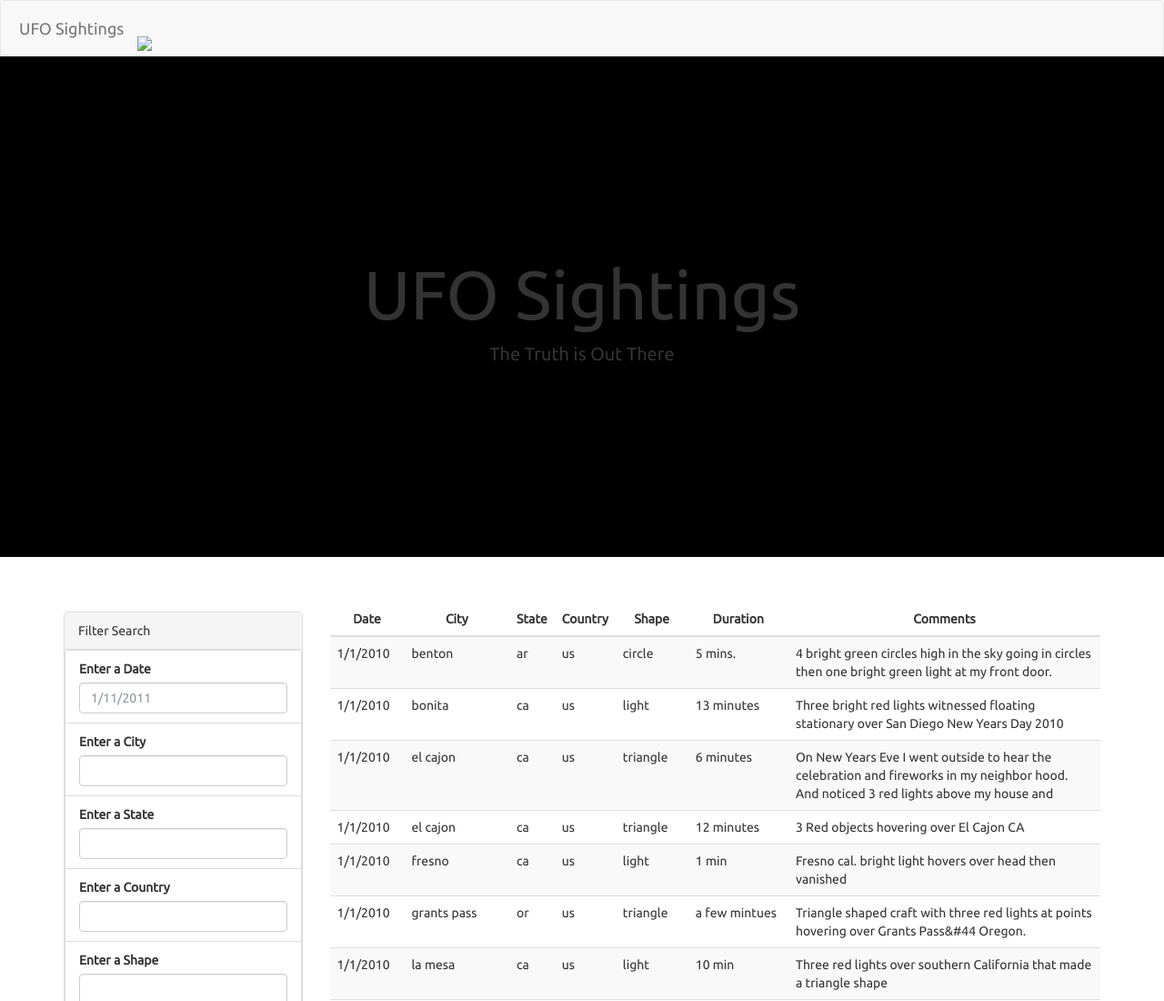
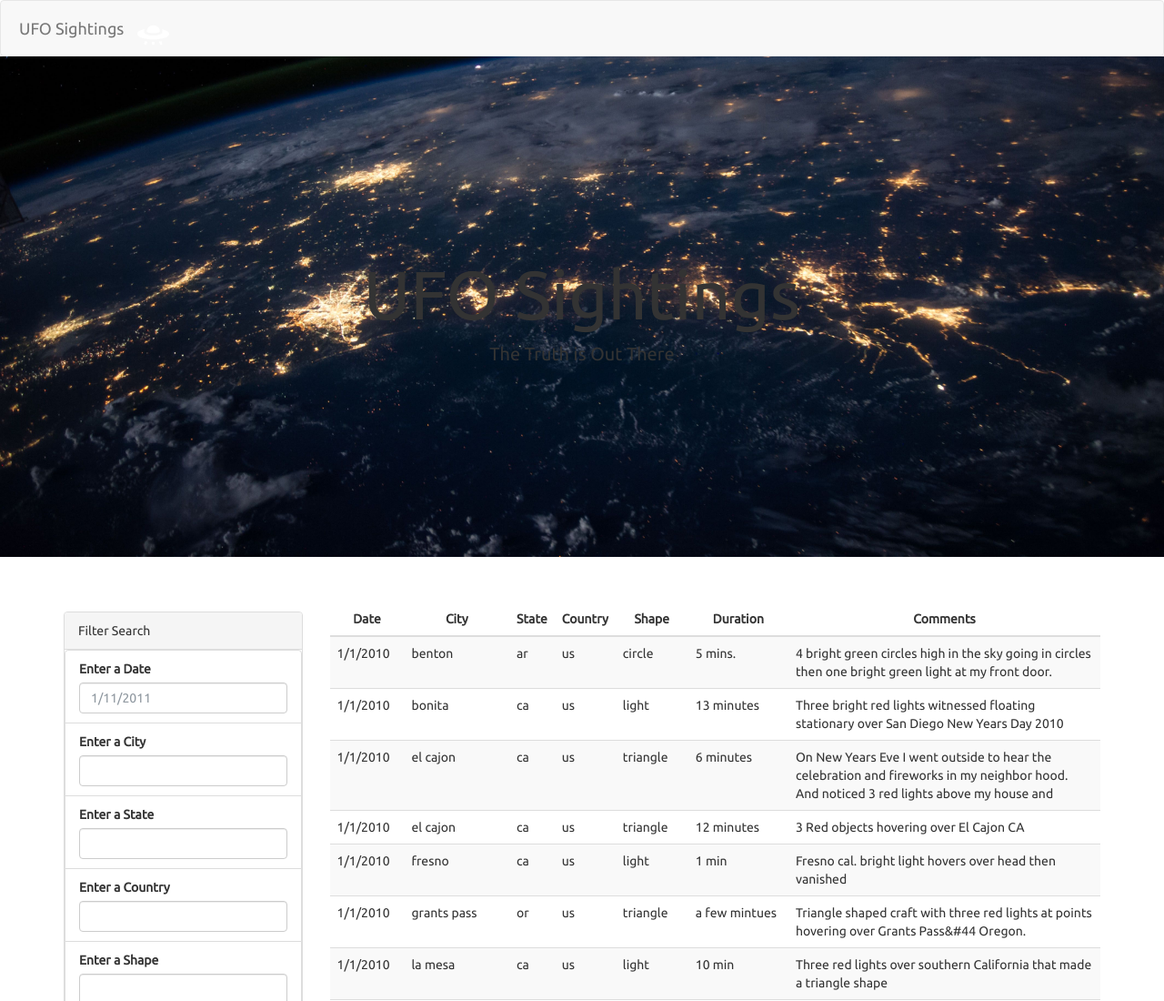
Before and after one commit to skunnath2020/javascript-challenge, a plain HTML site: page index.html in a window 1280 px wide. Shown: the top 1100 px of the page at 91% size. Drawn offline with nearby package versions, Linux system fonts and the light colour scheme; files that its build step writes are made by us from their sources.

Commit message:
Fixed git page error

```diff
--- a/index.html
+++ b/index.html
@@ -7,7 +7,7 @@
   <meta name="viewport" content="width=device-width, initial-scale=1">
   <link rel="stylesheet" href="https://maxcdn.bootstrapcdn.com/bootswatch/3.3.7/superhero/bootstrap.min.css">
   <link href="https://fonts.googleapis.com/css?family=Ubuntu" rel="stylesheet">
-  <link rel="stylesheet" href="static/css/style.css">
+  <link rel="stylesheet" href="UFO-level-2/static/css/style.css">
 </head>
 
 <body>
@@ -16,7 +16,7 @@
       <div class="container-fluid">
         <div class="navbar-header">
           <a class="navbar-brand" href="index.html">UFO Sightings
-            <img class="nav-ufo" src="static/images/ufo.svg">
+            <img class="nav-ufo" src="UFO-level-2/static/images/ufo.svg">
           </a>
         </div>
       </div>
```
